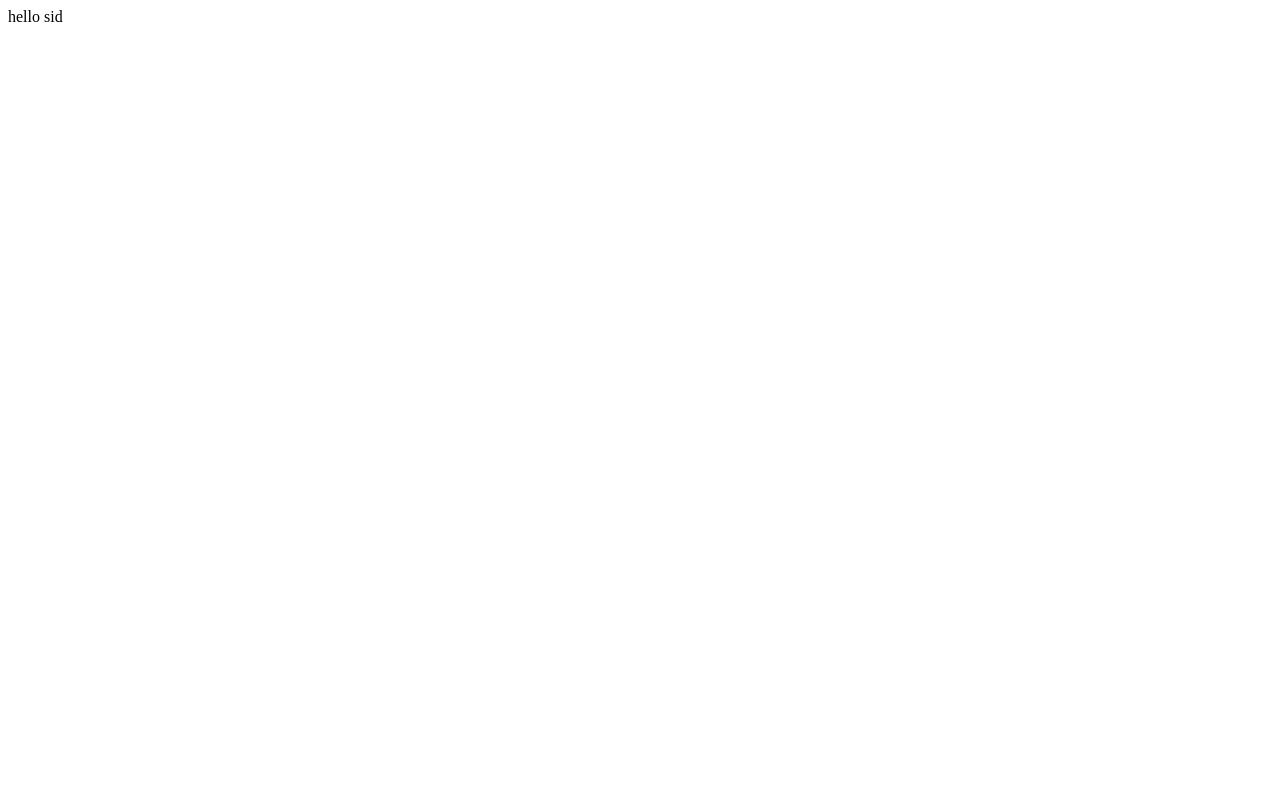
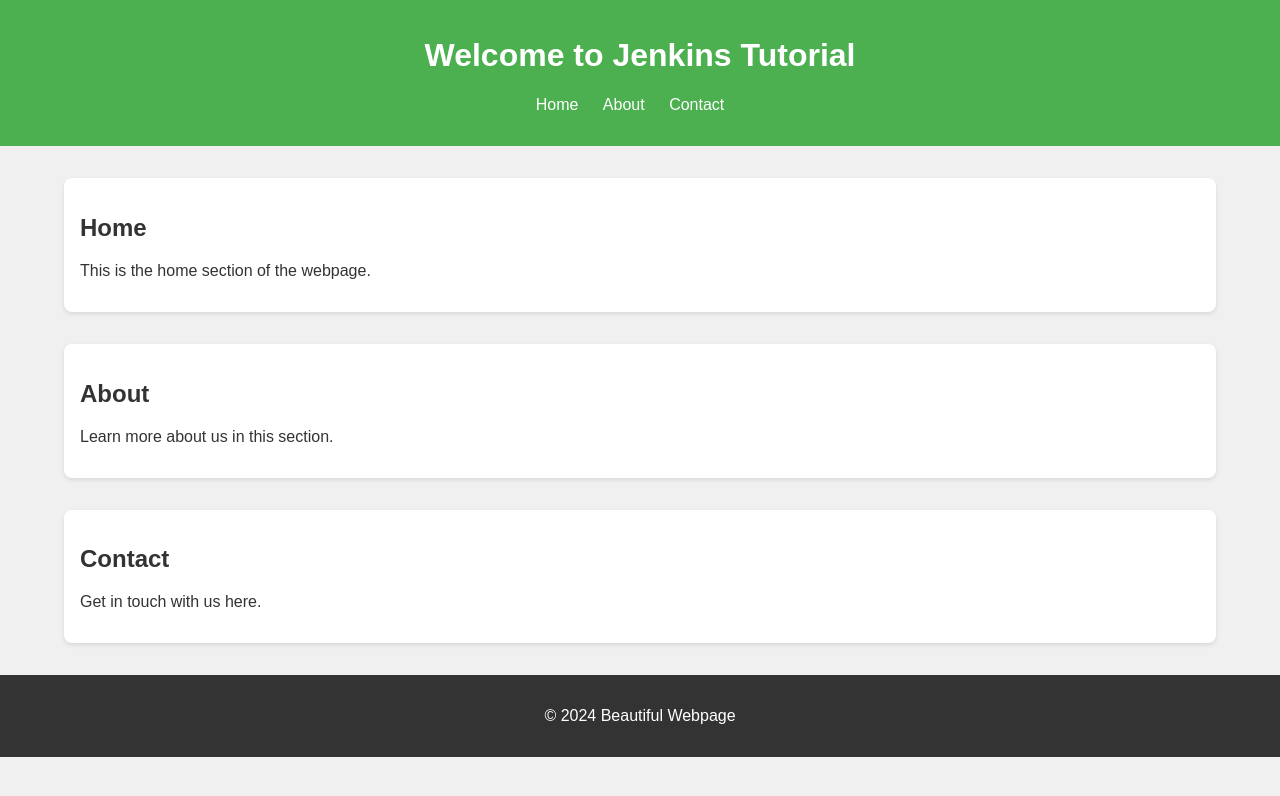
Before and after one commit to siddharthsaraswat/jenkins, a plain HTML site: page index.html in a window 1280 px wide. Drawn offline with Linux system fonts and the light colour scheme.

Commit message:
1Update index.html

```diff
--- a/index.html
+++ b/index.html
@@ -1 +1,83 @@
-hello sid
+<!DOCTYPE html>
+<html>
+<head>
+    <title>Beautiful Webpage</title>
+    <style>
+        body {
+            font-family: Arial, sans-serif;
+            margin: 0;
+            padding: 0;
+            background-color: #f0f0f0;
+            color: #333;
+        }
+
+        header {
+            background-color: #4CAF50;
+            color: white;
+            text-align: center;
+            padding: 1em 0;
+        }
+
+        nav ul {
+            padding: 0;
+            list-style-type: none;
+        }
+
+        nav ul li {
+            display: inline;
+            margin-right: 20px;
+        }
+
+        nav ul li a {
+            color: white;
+            text-decoration: none;
+        }
+
+        section {
+            margin: 2em 5%;
+            padding: 1em;
+            background-color: white;
+            border-radius: 8px;
+            box-shadow: 0 2px 4px rgba(0,0,0,0.1);
+        }
+
+        footer {
+            text-align: center;
+            padding: 1em 0;
+            background-color: #333;
+            color: white;
+        }
+    </style>
+</head>
+<body>
+    <header>
+        <h1>Welcome to Jenkins Tutorial</h1>
+        <nav>
+            <ul>
+                <li><a href="#home">Home</a></li>
+                <li><a href="#about">About</a></li>
+                <li><a href="#contact">Contact</a></li>
+            </ul>
+        </nav>
+    </header>
+
+    <section id="home">
+        <h2>Home</h2>
+        <p>This is the home section of the webpage.</p>
+    </section>
+
+    <section id="about">
+        <h2>About</h2>
+        <p>Learn more about us in this section.</p>
+    </section>
+
+    <section id="contact">
+        <h2>Contact</h2>
+        <p>Get in touch with us here.</p>
+    </section>
+
+    <footer>
+        <p>&copy; 2024 Beautiful Webpage</p>
+    </footer>
+</body>
+</html>
```
